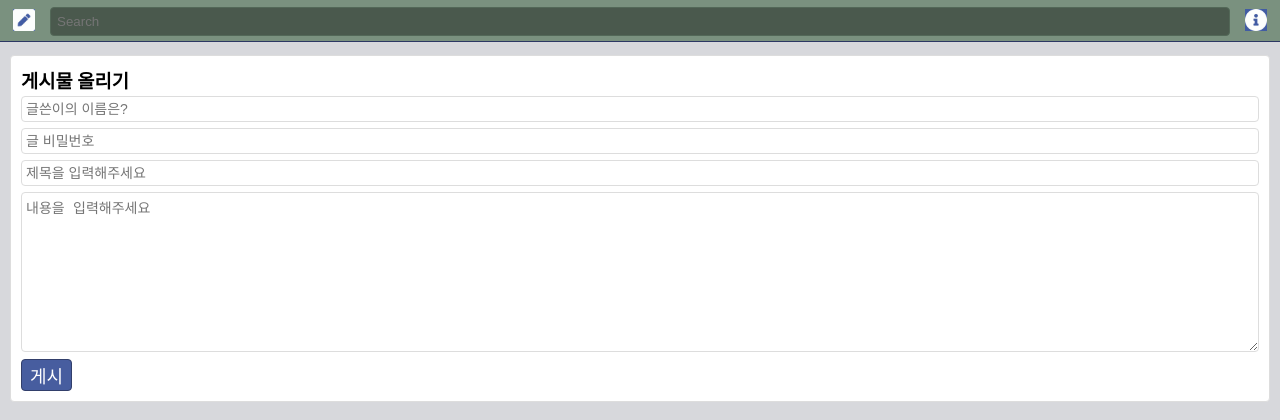
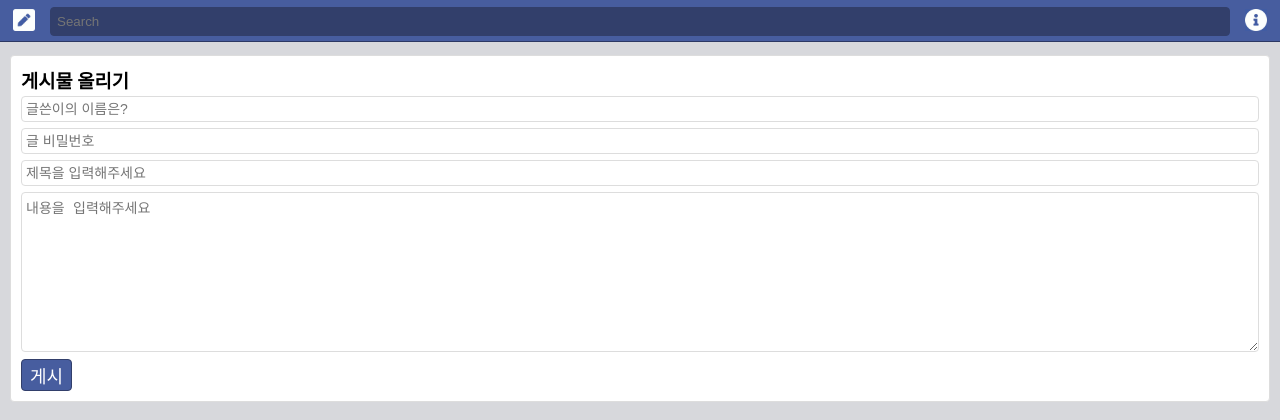
Before and after one commit to limchyo/my_facebook, a Django app: page /new/ in a window 1280 px wide. Shown: the top 420 px of the page. Run offline with Django 3.2, Linux system fonts and the light colour scheme.

Commit message:
header and search bar background color change

```diff
--- a/static/css/style.css
+++ b/static/css/style.css
@@ -2,7 +2,7 @@ body { background-color: #d7d8dc; }
 * { box-sizing: border-box; margin: 0; padding: 0; }
 
 .header {
-    background-color: #7a917f;
+    background-color: #475d9f;
     color: #fff;
     border-bottom: 1px solid #2c3863;
     height: 42px;
@@ -21,9 +21,9 @@ body { background-color: #d7d8dc; }
     right: 50px;
 }
 .searchbar {
-    border: 1px solid #536858;
-    /* background-color: #323f6b; */
-    background-color: #4a594d;
+    border: 1px solid #323f6b;
+    background-color: #323f6b;
+    /* background-color: #4a594d; */
     width: 100%;
     padding: 6px;
     margin-top: 7px;
```
